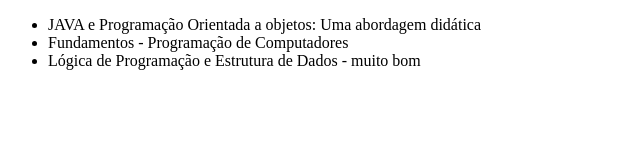
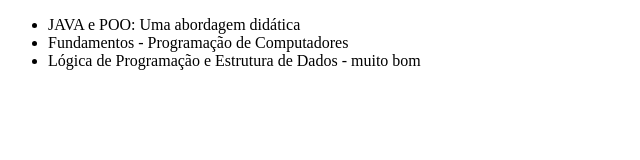
Before and after one commit to RosangelaAraujo/teste, a plain HTML site: page index.html in a window 1280 px wide. Shown: the whole page, without its empty margins (0-640 px from the left). Drawn offline with Linux system fonts and the light colour scheme.

Commit message:
Colocando POO

```diff
--- a/index.html
+++ b/index.html
@@ -6,7 +6,7 @@
     </head>
     <body>
         <ul>
-            <li>JAVA e Programação Orientada a objetos: Uma abordagem didática</li>
+            <li>JAVA e POO: Uma abordagem didática</li>
             <li>Fundamentos - Programação de Computadores</li>
             <li>Lógica de Programação e Estrutura de Dados - muito bom</li>
         </ul>
```
